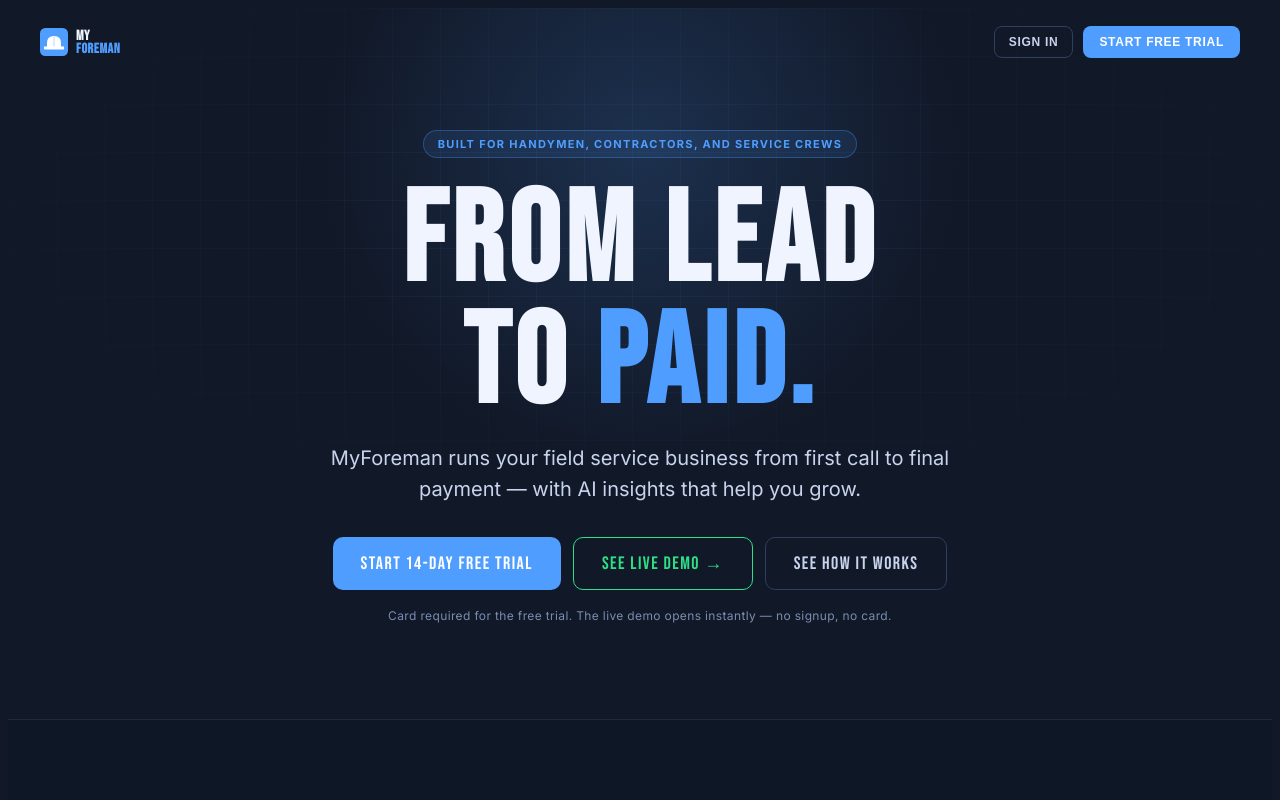
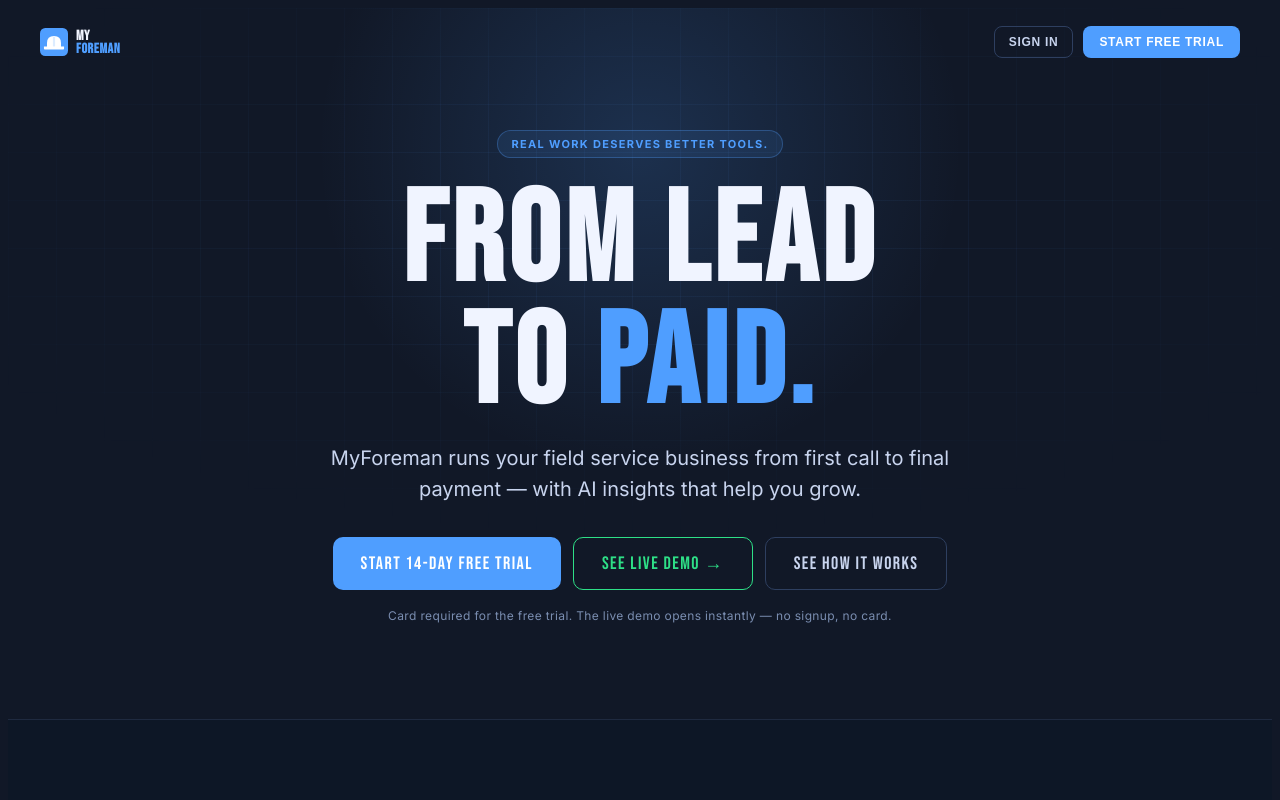
Before and after one commit to chrisroberts1987/fieldapp, a Next.js app: page / in a window 1280 px wide. Shown: the top 800 px of the page. Built offline with nearby package versions, Linux system fonts and the light colour scheme; no server answers.

Commit message:
update landing hero tag to "Real work deserves better tools."
Co-Authored-By: Claude Opus 4.7 (1M context) <noreply@anthropic.com>

```diff
--- a/pages/index.js
+++ b/pages/index.js
@@ -188,7 +188,7 @@ function Hero({ router, supabase }) {
 
       <div style={{position:'relative',zIndex:2,maxWidth:900,margin:'0 auto',padding:'72px 20px 0',textAlign:'center'}}>
         <div style={{display:'inline-block',marginBottom:24,padding:'6px 14px',background:'rgba(79,158,255,0.10)',border:'1px solid rgba(79,158,255,0.3)',borderRadius:999,fontSize:11,letterSpacing:'.12em',fontWeight:700,color:'#4f9eff',textTransform:'uppercase'}}>
-          Built for handymen, contractors, and service crews
+          Real work deserves better tools.
         </div>
         <h1 className="hero-headline">
           FROM LEAD<br/>TO <span className="accent">PAID.</span>
```
